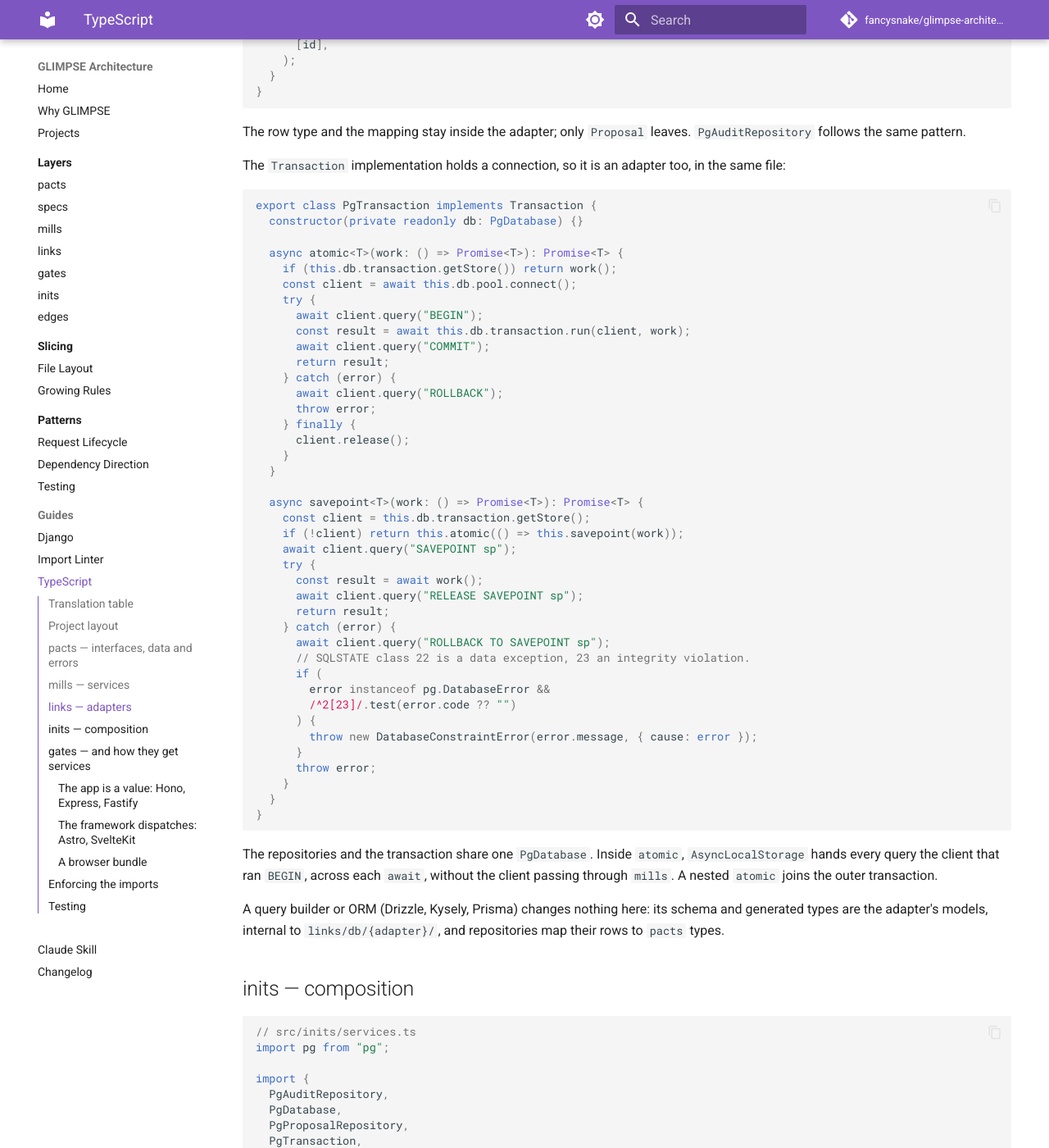
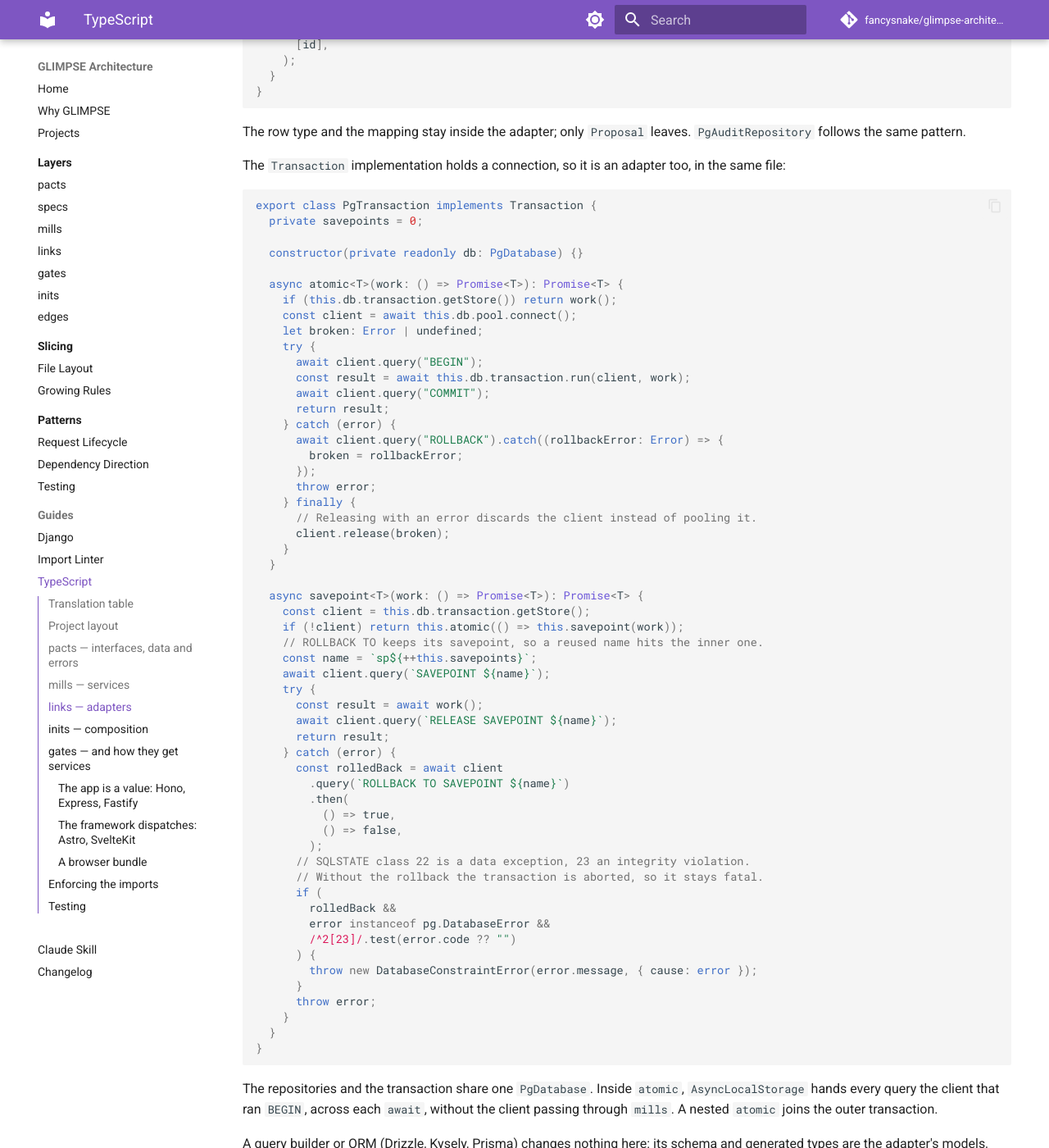
Before and after one commit to fancysnake/glimpse-architecture, an MkDocs documentation site: the page built from docs/guides/typescript.md, in a window 1280 px wide and 1400 px high, scrolled down 4919 px. Shown: the whole window at 82% size. Built offline with MkDocs 1.6.1 and Material for MkDocs 9.7.7, drawn with Linux system fonts in a browser that asks for light colours; comment, search, counter and statistics services are not loaded; some of the changed text lies outside the part shown.

Commit message:
chore: act on the review triage

````diff
--- a/docs/guides/typescript.md
+++ b/docs/guides/typescript.md
@@ -248,36 +248,51 @@ in the same file:
 
 ```typescript
 export class PgTransaction implements Transaction {
+  private savepoints = 0;
+
   constructor(private readonly db: PgDatabase) {}
 
   async atomic<T>(work: () => Promise<T>): Promise<T> {
     if (this.db.transaction.getStore()) return work();
     const client = await this.db.pool.connect();
+    let broken: Error | undefined;
     try {
       await client.query("BEGIN");
       const result = await this.db.transaction.run(client, work);
       await client.query("COMMIT");
       return result;
     } catch (error) {
-      await client.query("ROLLBACK");
+      await client.query("ROLLBACK").catch((rollbackError: Error) => {
+        broken = rollbackError;
+      });
       throw error;
     } finally {
-      client.release();
+      // Releasing with an error discards the client instead of pooling it.
+      client.release(broken);
     }
   }
 
   async savepoint<T>(work: () => Promise<T>): Promise<T> {
     const client = this.db.transaction.getStore();
     if (!client) return this.atomic(() => this.savepoint(work));
-    await client.query("SAVEPOINT sp");
+    // ROLLBACK TO keeps its savepoint, so a reused name hits the inner one.
+    const name = `sp${++this.savepoints}`;
+    await client.query(`SAVEPOINT ${name}`);
     try {
       const result = await work();
-      await client.query("RELEASE SAVEPOINT sp");
+      await client.query(`RELEASE SAVEPOINT ${name}`);
       return result;
     } catch (error) {
-      await client.query("ROLLBACK TO SAVEPOINT sp");
+      const rolledBack = await client
+        .query(`ROLLBACK TO SAVEPOINT ${name}`)
+        .then(
+          () => true,
+          () => false,
+        );
       // SQLSTATE class 22 is a data exception, 23 an integrity violation.
+      // Without the rollback the transaction is aborted, so it stays fatal.
       if (
+        rolledBack &&
         error instanceof pg.DatabaseError &&
         /^2[23]/.test(error.code ?? "")
       ) {
@@ -317,9 +332,10 @@ const shared = globalThis as typeof globalThis & { pgPool?: pg.Pool };
 
 /** One pool per process, kept when a dev server re-evaluates this module. */
 function getPool(): pg.Pool {
+  // Without an error listener, an idle client's error crashes the process.
   shared.pgPool ??= new pg.Pool({
     connectionString: process.env.DATABASE_URL,
-  });
+  }).on("error", (error) => console.error(error));
   return shared.pgPool;
 }
 
````
